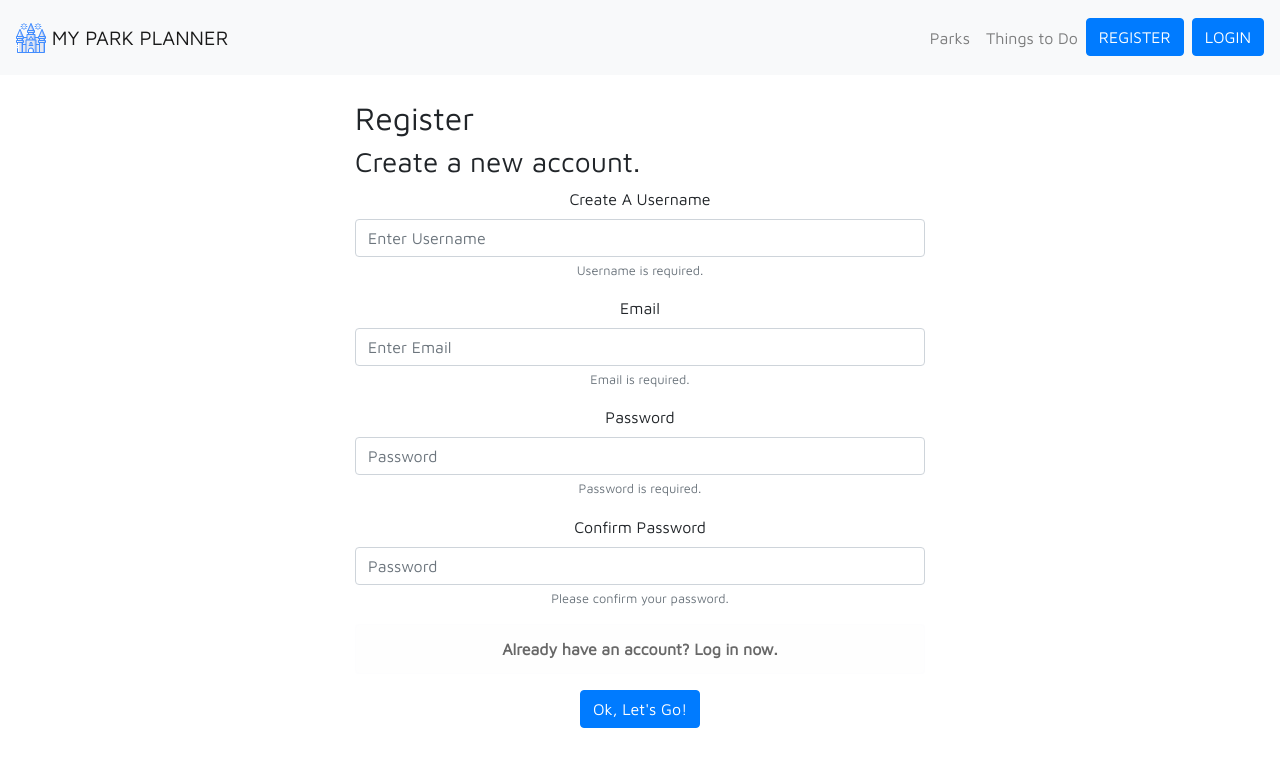
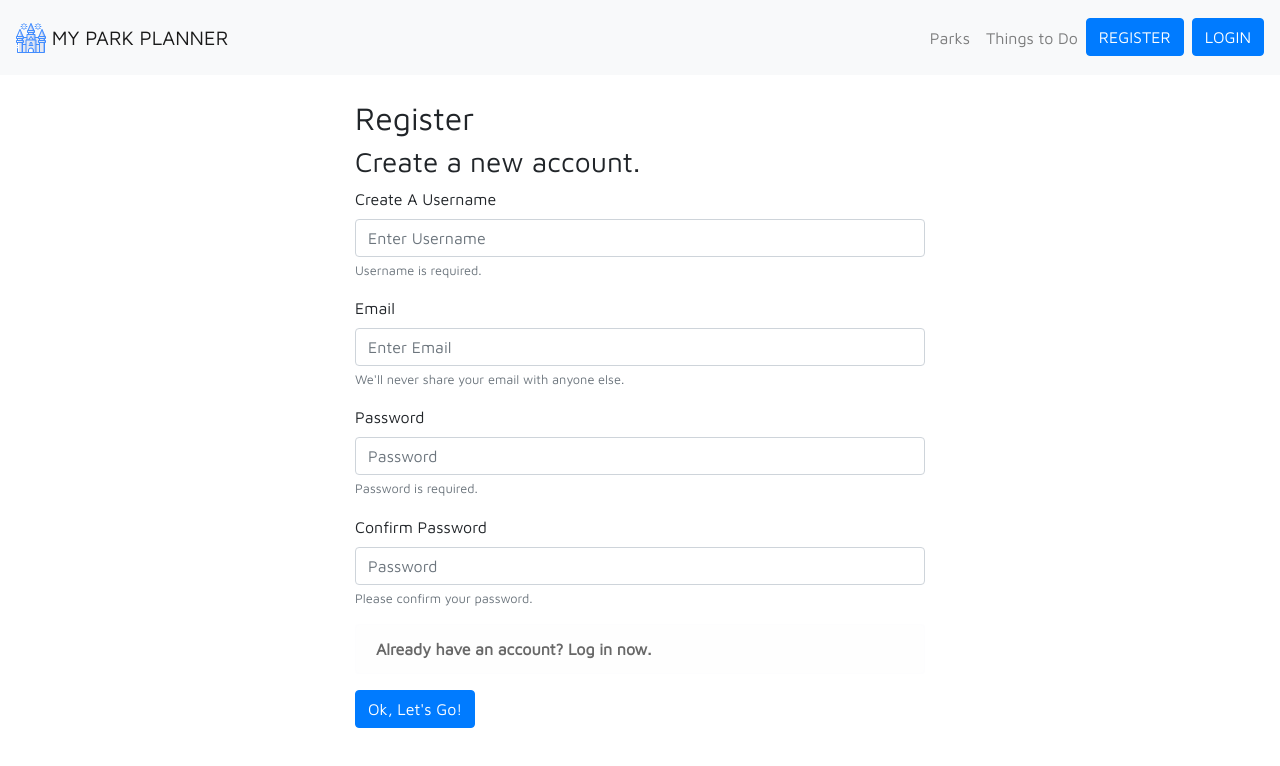
Before and after one commit to Aradford7/react-frontendDisney, a React (Create React App) app: page /register in a window 1280 px wide. Shown: the top 766 px of the page. Built offline with nearby package versions, Linux system fonts and the light colour scheme.

Commit message:
fix login/register alignment add itinerary route

```diff
--- a/src/App.js
+++ b/src/App.js
@@ -5,6 +5,7 @@ import {Contact} from './layout/Contact/Contact'
 import {Login} from './layout/Login/Login'
 import {Register} from './layout/Register/Register'
 import {Logout} from './layout/Logout'
+import {Itinerary} from './layout/Itinerary'
 import {NoMatch} from './layout/NoMatch'
 import {BrowserRouter as Router, Route, Switch} from 'react-router-dom'
 
@@ -37,6 +38,7 @@ class App extends Component {
             <Route path = "/login" component = {Login}/>
             <Route path = "/register" component = {Register}/>
             <Route path = "/logout" component = {Logout}/>
+            <Route path = "/itinerary" component = {Itinerary}/>
             <Route component = {NoMatch}/>
           </Switch>
         </Router>
--- a/src/layout/Footer/Footer.css
+++ b/src/layout/Footer/Footer.css
@@ -2,6 +2,7 @@
 footer{
     background-color: dodgerblue;
     color: white;
+    font-family: 'Maven Pro', sans-serif;
 }
 a{
     color: darkslategrey
--- a/src/layout/Home/Home.css
+++ b/src/layout/Home/Home.css
@@ -41,5 +41,10 @@
 }
 .pics{
     border: 15px solid white;
-    position: auto;
+    position: center;
+    padding: 50px;
+    font-family: 'Maven Pro', sans-serif;
 }
+a{
+    position: center;
+}
--- a/src/layout/Home/Home.js
+++ b/src/layout/Home/Home.js
@@ -3,6 +3,7 @@ import NavBar from '../../layout/NavBar/NavBar'
 import Carosel from '../../layout/Carosel/Carosel'
 import Footer from '../../layout/Footer/Footer'
 import Container from 'react-bootstrap/Container'
+import Card from 'react-bootstrap/Card'
 import Row from 'react-bootstrap/Row'
 import Col from 'react-bootstrap/Col'
 import Image from 'react-bootstrap/Image'
@@ -66,35 +67,38 @@ export const Home = () =>(
         </div>
 
     <div class = "pics">
-
-            <Row>
-              <Col lg={true}>
-                <Row>
-                     <Col aria-label="first group" md={4}>
+                <Row lg = {true}>
+                     <Col md={4} aria-label="first group">
+                     <Card style={{ width: '25rem' }}>
                          <Image
                             width = "400px"
                             height = "300px"
                             src="https://cdn.ventrata.com/image/upload/ar_1.5,c_fill,dpr_3.0,f_jpg,w_400/v1506370830/vimwsuqqtctakrxba5r6.jpg" rounded/>
 
+                                <Card.Body><a href = "https://disneyland.disney.go.com/">Disneyland - Anaheim, CA</a></Card.Body>
+                            </Card>
                     </Col>
 
                     <Col md={4} aria-label="second group">
+                    <Card style={{ width: '25rem' }}>
                         <Image
                             width = "400px"
                             height = "300px"
                             src="https://www.discoverlosangeles.com/sites/default/files/styles/hero/public/images/2019-01/USH_Tour_Yuri%201.jpg" rounded  />
-
+                                <Card.Body><a href = "https://www.universalstudioshollywood.com/">Universal Studios Hollywood -Universal City, CA</a></Card.Body>
+                            </Card>
                     </Col>
 
                     <Col md= {4} aria-label="third group">
+                    <Card  style={{ width: '25rem' }}>
                         <Image
                             width = "400px"
                             height = "300px"
                             src="https://secure.cdn1.wdpromedia.com/resize/mwImage/1/640/360/75/dam/wdpro-assets/dlr/gallery/destinations/california-adventure-park/disney-california-adventure-gallery00.jpg" rounded />
+                                <Card.Body><a href = "https://disneyland.disney.go.com/en-ca/destinations/disney-california-adventure/">Disney California Adventure - Anaheim, CA</a></Card.Body>
+                        </Card>
                     </Col>
                 </Row>
-              </Col>
-            </Row>
 
         </div>
 
--- /dev/null
+++ b/src/layout/Itinerary.js
@@ -0,0 +1,10 @@
+import React from 'react'
+
+
+export const Itinerary = () =>(
+    <div>
+        <h2>Hello World</h2>
+        <p>This is the ITINERARY Page</p>
+
+    </div>
+)
--- a/src/layout/Login/Login.css
+++ b/src/layout/Login/Login.css
@@ -9,3 +9,6 @@ h2{
 h3{
     text-align: left;
 }
+.formcontainer{
+    text-align: left;
+}
--- a/src/layout/Login/Login.js
+++ b/src/layout/Login/Login.js
@@ -15,9 +15,9 @@ export const Login = () =>(
             <br/>
             <h2>Log in</h2>
             <h3>Use your email and password to log in.</h3>
-       <Form>
+       <Form className = "formcontainer">
             <Form.Group controlId="formBasicUsername">
-                <Form.Label>Username</Form.Label>
+               <Form.Label>Username</Form.Label>
                 <Form.Control type="username" placeholder="Enter Username" />
                 <Form.Text className="text-muted">
                  Please enter your Username or Email.
@@ -34,7 +34,7 @@ export const Login = () =>(
             <Alert variant="light">
                 <Alert.Link href="/register">Don't have an account yet? Register now. </Alert.Link>
             </Alert>
-                <Button variant="primary" type="submit">Sign In</Button>
+                <Button variant="primary" type="submit" href ="/itinerary">Sign In</Button>
         </Form>
 
 
--- a/src/layout/Register/Register.css
+++ b/src/layout/Register/Register.css
@@ -2,3 +2,7 @@
     width: 600px;
     font-family: 'Maven Pro', sans-serif;
 }
+
+.formcontainer{
+    text-align: left;
+}
--- a/src/layout/Register/Register.js
+++ b/src/layout/Register/Register.js
@@ -13,7 +13,7 @@ export const Register = () =>(
         <br/>
         <h2>Register</h2>
         <h3>Create a new account.</h3>
-       <Form>
+       <Form className="formcontainer">
             <Form.Group controlId="formBasicUsername">
                 <Form.Label>Create A Username</Form.Label>
                 <Form.Control type="username" placeholder="Enter Username" />
@@ -26,7 +26,7 @@ export const Register = () =>(
                 <Form.Label>Email</Form.Label>
                 <Form.Control type="username" placeholder="Enter Email" />
                 <Form.Text className="text-muted">
-                 Email is required.
+                We'll never share your email with anyone else.
                 </Form.Text>
             </Form.Group>
 
```
